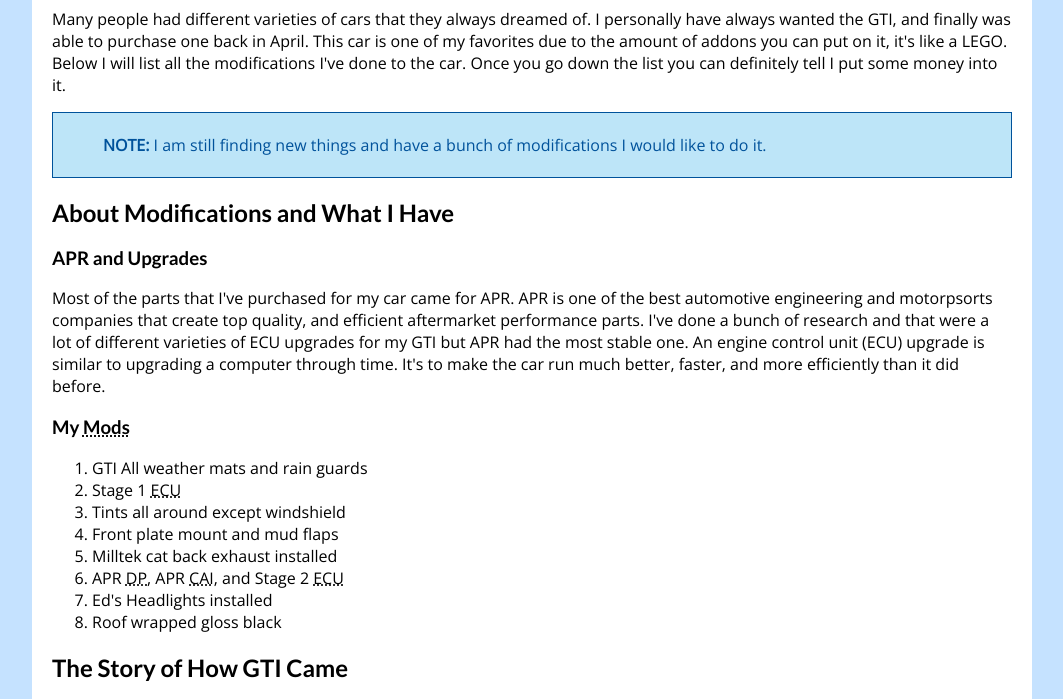
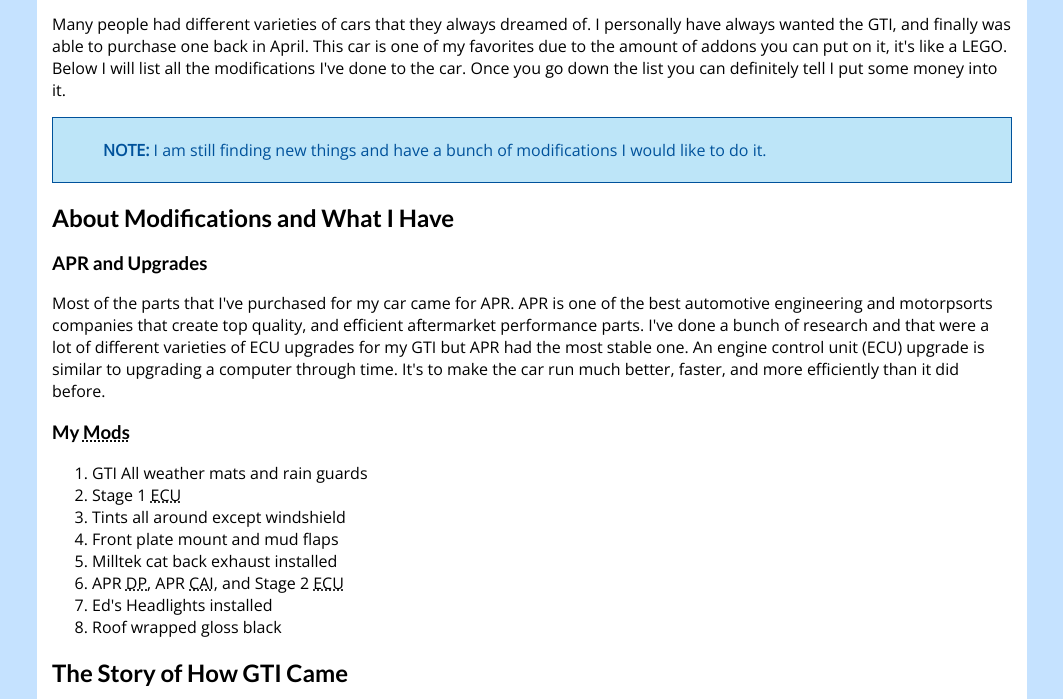
Before and after one commit to jbilenko/DSW1, a plain HTML site: page project2/index.html in a window 1280 px wide. Shown: the part 134-833 px from the top of the page, without its empty margins (108-1171 px from the left). Drawn offline with nearby package versions, Linux system fonts and the light colour scheme.

Commit message:
fixed css
changed css around to fix how the browser shows the body.

```diff
--- a/project2/css/stylesheet.css
+++ b/project2/css/stylesheet.css
@@ -2,17 +2,18 @@
 /* Project 2 CSS Document */
 
 /* Main Style */
-html {
+
+body {
 	background-color:#C5E2FF;
-	height: 100%;
+	margin:0px;
+	padding:0px;
 }
-body {
-	width: 75%;
-	margin: auto;
-	background-color:#FFFFFF;
-	height: auto;
-	padding-left: 20px;
-	padding-right: 20px;
+
+#container {
+	width:75%;
+	margin:0px auto;
+	background-color:#fff;
+	padding: 5px 15px;
 }
 
 /* Font style */
--- a/project2/index.html
+++ b/project2/index.html
@@ -6,8 +6,8 @@
 		<meta charset="UTF-8">
 		<title>My 2015 GTI</title>
 	</head>
-
 	<body>
+    	<div id="container">
             <header>
                 <h1>My Wonderful 2015 GTI</h1>
             </header>
@@ -79,5 +79,6 @@
                 </figure>
 
             </section>
+    	</div>
 	</body>
 </html>
```
Lines whose indentation alone changed are shown as unchanged.
